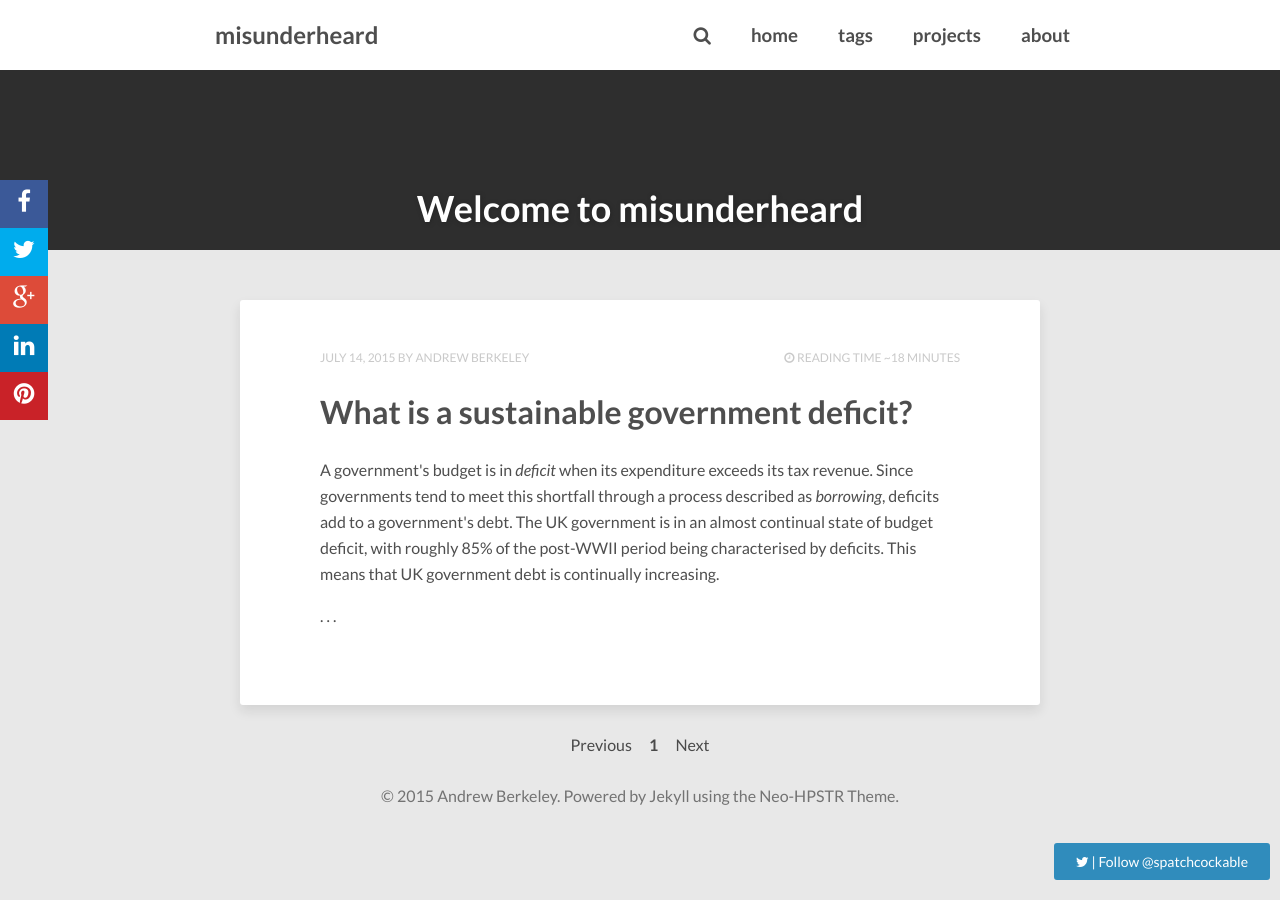
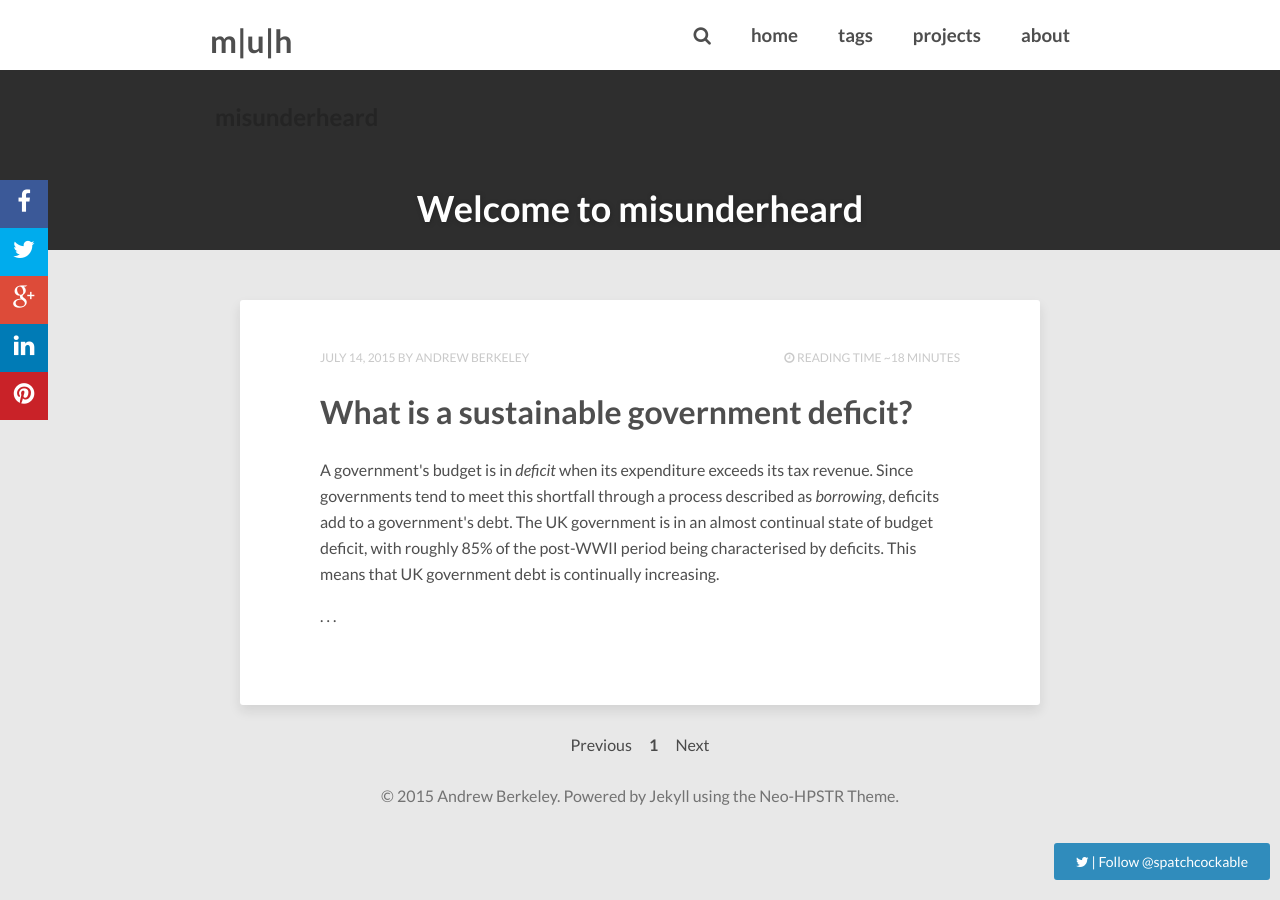
Before and after one commit to spatchcock/spatchcock.github.io, a Jekyll site: the page built from index.html, in a window 1280 px wide. Built offline with Jekyll 4.4.1, drawn with Linux system fonts in a browser that asks for light colours; nearby versions of some CDN libraries; the list of posts is cut into pages by our own code; comment, search, counter and statistics services are not loaded.

Commit message:
add logo to header

```diff
--- a/_includes/header.html
+++ b/_includes/header.html
@@ -7,9 +7,7 @@
       <li class="header-item-title header-toggle "><a href="#menu"><h2><i class="fa fa-bars"></i></h2></a></li>
       <li class="header-item-title">
         <a href="{{site.url}}/">
-          {% if site.logo %}
-            <img class="logo" src="{{site.url}}/{{ site.logo }}" alt="{{ site.title }}">
-          {% endif %}
+          <h1 class="title">m|u|h</h1>
           <h2 class="title"> {{ site.title }}</h2>
         </a>
       </li>
```
